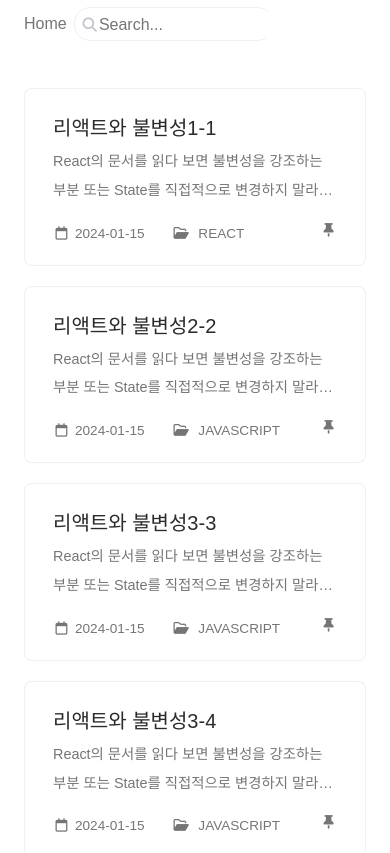
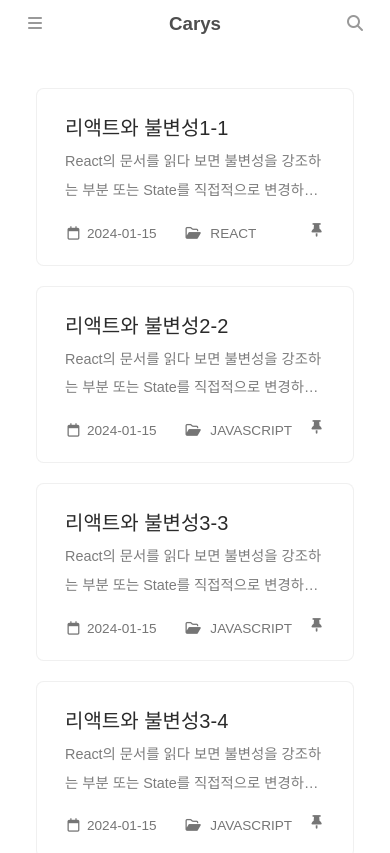
Before and after one commit to nam-yeun-hwa/my-blog, a Next.js app: page /posts in a window 390 px wide. Shown: the top 853 px of the page. Built offline with nearby package versions, Linux system fonts and the light colour scheme; a web font is replaced by a local one.

Commit message:
Design(BreadCrumb):모바일 topbar 생성

```diff
--- a/src/app/(layoutCase)/_component/post.module.css
+++ b/src/app/(layoutCase)/_component/post.module.css
@@ -89,4 +89,5 @@
   line-height: 1.8rem;
   max-height: 4rem;
   font-size: 0.9rem;
+  opacity: 0.95;
 }
--- a/src/app/(layoutCase)/layout.module.css
+++ b/src/app/(layoutCase)/layout.module.css
@@ -152,6 +152,9 @@
     transform: translateX(-260px);
     -webkit-transform: translateX(-260px);
   }
+  .container {
+    padding: 0 0.75rem;
+  }
 }
 
 @media (min-width: 850px) {
--- a/src/app/(layoutCase)/posts/[postid]/page.tsx
+++ b/src/app/(layoutCase)/posts/[postid]/page.tsx
@@ -163,7 +163,7 @@ export default function Post({ params, detail }: Props) {
                   href="https://github.com/nam-yeun-hwa"
                   className={style.author}
                 >
-                  bunny Chung
+                  Carys Chung
                 </Link>
               </em>
             </span>
--- a/src/app/_component/Home.module.css
+++ b/src/app/_component/Home.module.css
@@ -30,24 +30,11 @@
   margin-bottom: 3rem !important;
   padding-right: calc(1.5rem * 0.5);
 }
-@media (min-width: 49px) and (max-width: 1199px) {
+
+@media (min-width: 768px) {
   .main_wrapper {
-    flex: 0 0 100%;
-    max-width: 100%;
-    padding-right: 1.5rem !important;
-    padding-left: 1.5rem !important;
-  }
-}
-
-@media (max-width: 1199px) {
-  .contents {
-    justify-content: center !important;
-  }
-}
-
-@media (max-width: 1199px) {
-  .panel_wrapper {
-    display: none;
+    padding-right: 1.75rem !important;
+    padding-left: 1.75rem !important;
   }
 }
 
@@ -57,17 +44,25 @@
   }
 }
 
+@media (max-width: 1199px) {
+  .main_wrapper {
+    flex: 0 0 100%;
+    max-width: 100%;
+    padding-right: 1.5rem !important;
+    padding-left: 1.5rem !important;
+  }
+  .contents {
+    justify-content: center !important;
+  }
+  .panel_wrapper {
+    display: none;
+  }
+}
+
 @media (min-width: 768px) and (max-width: 1649px) {
   .main_wrapper {
     padding-right: 1.5rem !important;
     padding-left: 1.5rem !important;
-  }
-}
-
-@media (min-width: 768px) {
-  .main_wrapper {
-    padding-right: 1.75rem !important;
-    padding-left: 1.75rem !important;
   }
 }
 
--- a/src/app/_component/common/BreadCrumb.module.css
+++ b/src/app/_component/common/BreadCrumb.module.css
@@ -2,9 +2,10 @@
   display: flex;
   flex: 1;
   height: 3rem;
+  align-items: center !important;
   background-color: var(--topbar-bg);
-  padding-right: 1rem !important;
-  padding-left: 1rem !important;
+  padding-right: 1.5rem !important;
+  padding-left: 1.5rem !important;
 }
 
 .top_bar {
@@ -28,7 +29,6 @@
   border-radius: 1rem;
   border: 1px solid #f0f0f0;
   padding: 2px 0 0 0.5rem;
-  margin-right: calc(112.5px - 0.75rem);
 }
 .search_ico {
   z-index: 2;
@@ -59,3 +59,75 @@
 .search_input_active::placeholder {
   color: #acacac;
 }
+
+.mobile_topbar {
+  width: 100%;
+  display: none;
+  justify-content: space-between;
+}
+
+.sidebar_trigger_ico::before {
+  content: '\f0c9';
+}
+
+.sidebar_trigger {
+  width: 46px;
+  height: 38px;
+  color: #999;
+  padding: 6px 12px;
+}
+
+.search_trigger {
+  width: 46px;
+  height: 38px;
+  color: #999;
+  padding: 6px 12px;
+}
+
+.search_trigger_ico::before {
+  content: '\f002';
+}
+
+.mobile_topbar_title {
+  display: flex;
+  align-items: center;
+  font-size: 1.17rem;
+  font-weight: 600;
+  font-family: sans-serif;
+  text-align: center;
+  overflow: hidden;
+  text-overflow: ellipsis;
+  word-break: keep-all;
+  white-space: nowrap;
+  color: rgb(78, 78, 78);
+}
+
+/* 모바일 크기 일때 sideMenu가 사라지는 시점에 */
+@media (max-width: 849px) {
+  .top_bar {
+    display: none;
+  }
+  .topbar_wrapper {
+    padding: 0 !important;
+  }
+  .mobile_topbar {
+    display: flex;
+  }
+}
+
+@media (min-width: 1200px) {
+  .search {
+    margin-right: 4rem;
+  }
+
+  .topbar_wrapper {
+    padding-right: 1.5rem !important;
+    padding-left: 1.5rem !important;
+  }
+}
+
+@media (min-width: 1650px) {
+  .search {
+    margin-right: 4.8rem;
+  }
+}
--- a/src/app/_component/common/BreadCrumb.tsx
+++ b/src/app/_component/common/BreadCrumb.tsx
@@ -1,12 +1,8 @@
 'use client';
 
 import { useRef, useState } from 'react';
-import style from './BreadCrumb.module.css';
+import style from './breadCrumb.module.css';
 import cx from 'classnames';
-
-// type Props = {
-//     searchParams: { q: string, f?: string, pf?: string };
-//   }
 
 export default function BreadCrumb() {
   const [isFocused, setFocused] = useState(false);
@@ -42,6 +38,15 @@ export default function BreadCrumb() {
           />
         </search>
       </div>
+      <div className={style.mobile_topbar}>
+        <button className={style.sidebar_trigger}>
+          <i className={`fas fa-bars fa-fw ${style.sidebar_trigger_ico}`}></i>
+        </button>
+        <div className={style.mobile_topbar_title}>Carys</div>
+        <button className={style.search_trigger}>
+          <i className={`fas fa-search fa-fw ${style.search_trigger_ico}`}></i>
+        </button>
+      </div>
     </header>
   );
 }
--- a/src/app/style-reset.css
+++ b/src/app/style-reset.css
@@ -101,4 +101,14 @@ li {
   list-style: none;
 }
 
+button {
+  background: inherit;
+  border: none;
+  box-shadow: none;
+  border-radius: 0;
+  padding: 0;
+  overflow: visible;
+  cursor: pointe;
+}
+
 /* https://ykss.netlify.app/translation/a_more_modern_css_reset/ */
```
